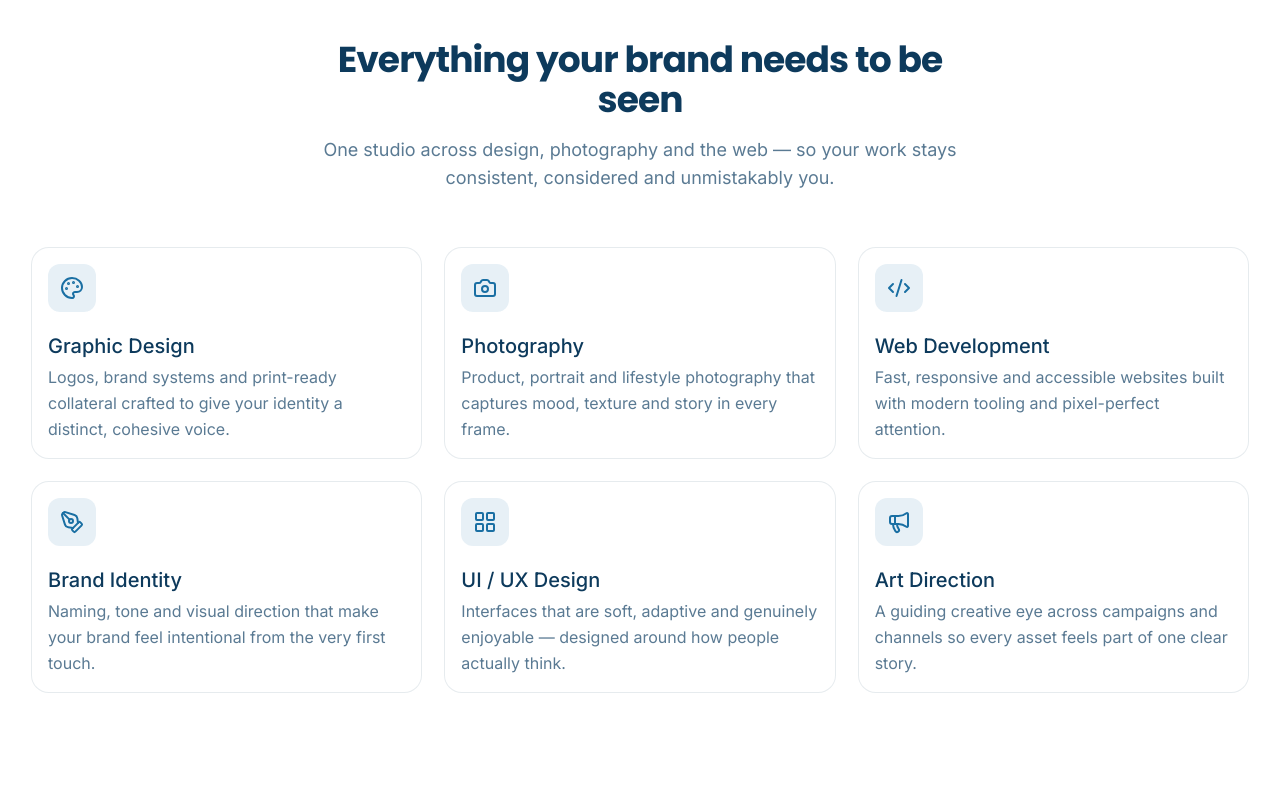
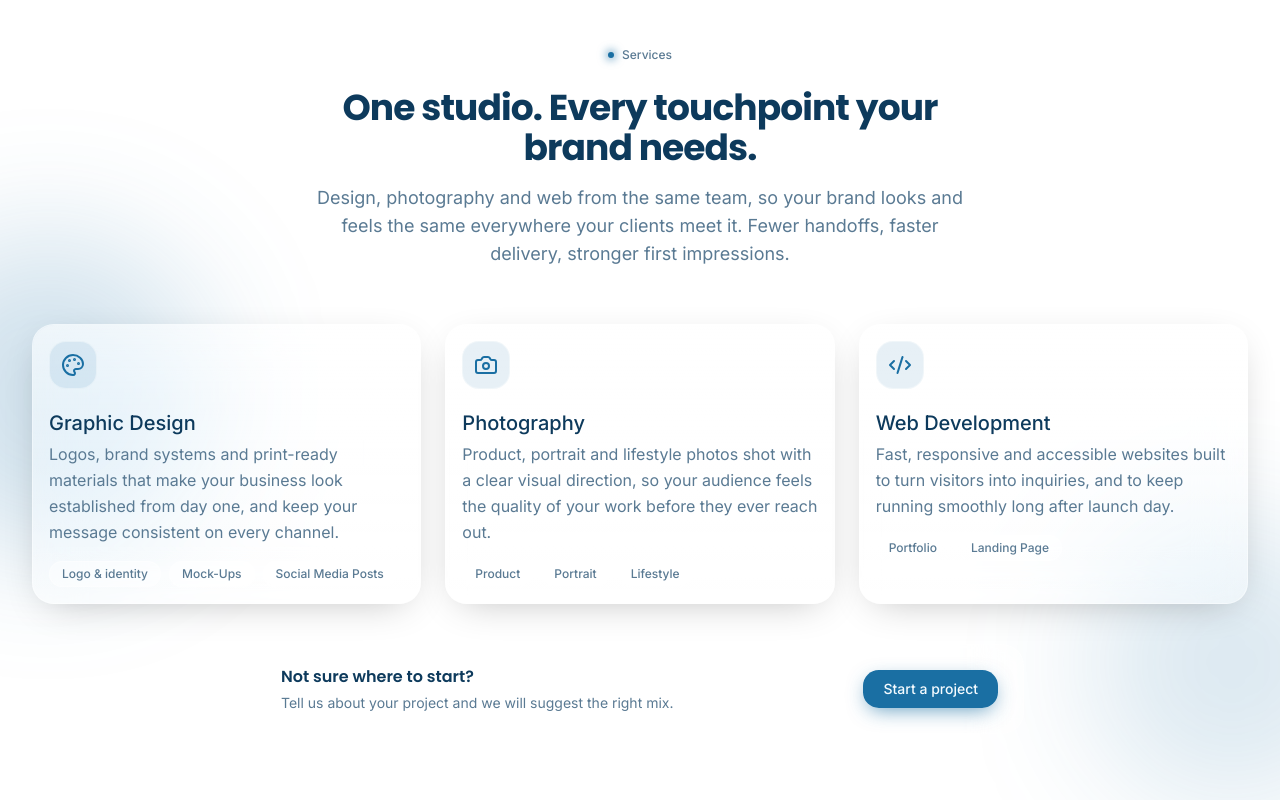
Before and after one commit to delvinraditya/dlvyne, a Next.js app: page / in a window 1280 px wide. Shown: the part 960-1760 px from the top of the page. Built offline with nearby package versions, Linux system fonts and the light colour scheme.

Commit message:
services update

```diff
--- a/components/services.tsx
+++ b/components/services.tsx
@@ -1,11 +1,6 @@
-import {
-  Palette,
-  Camera,
-  Code2,
-  PenTool,
-  LayoutGrid,
-  Megaphone,
-} from 'lucide-react'
+import Link from 'next/link'
+import { Palette, Camera, Code2 } from 'lucide-react'
+import { Button } from '@/components/ui/button'
 import {
   Card,
   CardContent,
@@ -19,37 +14,22 @@ const services = [
     icon: Palette,
     title: 'Graphic Design',
     description:
-      'Logos, brand systems and print-ready collateral crafted to give your identity a distinct, cohesive voice.',
+      'Logos, brand systems and print-ready materials that make your business look established from day one, and keep your message consistent on every channel.',
+    deliverables: ['Logo & identity', 'Mock-Ups', 'Social Media Posts'],
   },
   {
     icon: Camera,
     title: 'Photography',
     description:
-      'Product, portrait and lifestyle photography that captures mood, texture and story in every frame.',
+      'Product, portrait and lifestyle photos shot with a clear visual direction, so your audience feels the quality of your work before they ever reach out.',
+    deliverables: ['Product', 'Portrait', 'Lifestyle'],
   },
   {
     icon: Code2,
     title: 'Web Development',
     description:
-      'Fast, responsive and accessible websites built with modern tooling and pixel-perfect attention.',
-  },
-  {
-    icon: PenTool,
-    title: 'Brand Identity',
-    description:
-      'Naming, tone and visual direction that make your brand feel intentional from the very first touch.',
-  },
-  {
-    icon: LayoutGrid,
-    title: 'UI / UX Design',
-    description:
-      'Interfaces that are soft, adaptive and genuinely enjoyable — designed around how people actually think.',
-  },
-  {
-    icon: Megaphone,
-    title: 'Art Direction',
-    description:
-      'A guiding creative eye across campaigns and channels so every asset feels part of one clear story.',
+      'Fast, responsive and accessible websites built to turn visitors into inquiries, and to keep running smoothly long after launch day.',
+    deliverables: ['Portfolio', 'Landing Page',],
   },
 ]
 
@@ -57,19 +37,38 @@ export function Services() {
   return (
     <section
       id="services"
-      className="mx-auto max-w-7xl px-4 py-20 sm:px-6 lg:py-28 lg:px-8"
+      className="relative overflow-hidden"
       aria-labelledby="services-heading"
     >
+      {/* Cahaya samar di belakang kartu, supaya efek blur kacanya terlihat */}
+      <div
+        aria-hidden
+        className="pointer-events-none absolute -left-28 top-1/3 size-80 rounded-full bg-primary/20 blur-3xl dark:bg-primary/15"
+      />
+      <div
+        aria-hidden
+        className="pointer-events-none absolute -right-24 bottom-10 size-72 rounded-full bg-primary/15 blur-3xl dark:bg-primary/10"
+      />
+
+      <div className="relative mx-auto max-w-7xl px-4 py-20 sm:px-6 lg:px-8 lg:py-28">
         <div className="mx-auto max-w-2xl text-center">
+          <span className="inline-flex items-center gap-2 rounded-full border border-white/40 bg-white/40 px-3 py-1 text-xs font-medium text-muted-foreground backdrop-blur-md dark:border-white/10 dark:bg-white/5">
+            <span
+              aria-hidden
+              className="size-1.5 rounded-full bg-primary shadow-[0_0_8px_2px_color-mix(in_oklab,var(--primary)_60%,transparent)]"
+            />
+            Services
+          </span>
           <h2
             id="services-heading"
-          className="text-3xl font-bold tracking-tight sm:text-4xl"
+            className="mt-5 text-3xl font-bold tracking-tight sm:text-4xl"
           >
-          Everything your brand needs to be seen
+            One studio. Every touchpoint your brand needs.
           </h2>
           <p className="mt-4 text-pretty text-lg text-muted-foreground">
-          One studio across design, photography and the web — so your work stays
-          consistent, considered and unmistakably you.
+            Design, photography and web from the same team, so your brand looks
+            and feels the same everywhere your clients meet it. Fewer handoffs,
+            faster delivery, stronger first impressions.
           </p>
         </div>
 
@@ -77,10 +76,16 @@ export function Services() {
           {services.map((service) => (
             <Card
               key={service.title}
-            className="group transition-all duration-300 hover:-translate-y-1 hover:border-primary/40 hover:shadow-lg hover:shadow-primary/5"
+              className="group relative overflow-hidden rounded-2xl border border-white/40 bg-white/45 shadow-[0_10px_40px_-16px_rgba(0,0,0,0.3)] ring-0 backdrop-blur-xl backdrop-saturate-150 transition-all duration-300 hover:-translate-y-1 hover:border-primary/40 hover:bg-white/60 hover:shadow-[0_18px_50px_-16px_rgba(0,0,0,0.35)] motion-reduce:transition-none motion-reduce:hover:translate-y-0 dark:border-white/15 dark:bg-white/[0.06] dark:hover:bg-white/[0.09]"
             >
-            <CardHeader>
-              <span className="flex size-12 items-center justify-center rounded-[var(--radius)] bg-primary/10 text-primary transition-colors group-hover:bg-primary group-hover:text-primary-foreground">
+              {/* Kilau kaca di tepi atas */}
+              <div
+                aria-hidden
+                className="pointer-events-none absolute inset-0 rounded-[inherit] bg-gradient-to-b from-white/50 via-white/5 to-transparent opacity-70 dark:from-white/12 dark:via-transparent"
+              />
+
+              <CardHeader className="relative">
+                <span className="flex size-12 items-center justify-center rounded-xl border border-white/40 bg-primary/10 text-primary transition-colors duration-300 group-hover:bg-primary group-hover:text-primary-foreground dark:border-white/10">
                   <service.icon className="size-6" />
                 </span>
                 <CardTitle className="mt-4 text-xl">{service.title}</CardTitle>
@@ -88,8 +93,45 @@ export function Services() {
                   {service.description}
                 </CardDescription>
               </CardHeader>
+
+              <CardContent className="relative">
+                <ul className="flex flex-wrap gap-2">
+                  {service.deliverables.map((item) => (
+                    <li
+                      key={item}
+                      className="rounded-full border border-white/40 bg-white/40 px-3 py-1 text-xs font-medium text-muted-foreground dark:border-white/10 dark:bg-white/5"
+                    >
+                      {item}
+                    </li>
+                  ))}
+                </ul>
+              </CardContent>
+
+              {/* Strip di ujung bawah kartu saat hover, sama seperti strip di navbar */}
+              <span
+                aria-hidden
+                className="pointer-events-none absolute inset-x-0 bottom-0 h-[3px] origin-left scale-x-0 rounded-t-full bg-primary shadow-[0_0_14px_2px_color-mix(in_oklab,var(--primary)_65%,transparent)] transition-transform duration-500 ease-[cubic-bezier(0.22,1,0.36,1)] group-hover:scale-x-100 group-focus-within:scale-x-100 motion-reduce:transition-none"
+              />
             </Card>
           ))}
+        </div>
+
+        {/* Ajakan di akhir section */}
+        <div className="mx-auto mt-10 flex max-w-3xl flex-col items-center justify-between gap-4 rounded-2xl border border-white/40 bg-white/40 px-6 py-5 text-center backdrop-blur-xl sm:flex-row sm:text-left dark:border-white/10 dark:bg-white/[0.05]">
+          <div>
+            <p className="font-heading text-base font-semibold">
+              Not sure where to start?
+            </p>
+            <p className="mt-1 text-sm text-muted-foreground">
+              Tell us about your project and we will suggest the right mix.
+            </p>
+          </div>
+          <Button
+            className="h-10 shrink-0 rounded-xl px-5 shadow-[0_6px_20px_-6px_color-mix(in_oklab,var(--primary)_70%,transparent)]"
+            nativeButton={false}
+            render={<Link href="#contact">Start a project</Link>}
+          />
+        </div>
       </div>
     </section>
   )
```
Lines whose indentation alone changed are shown as unchanged.
